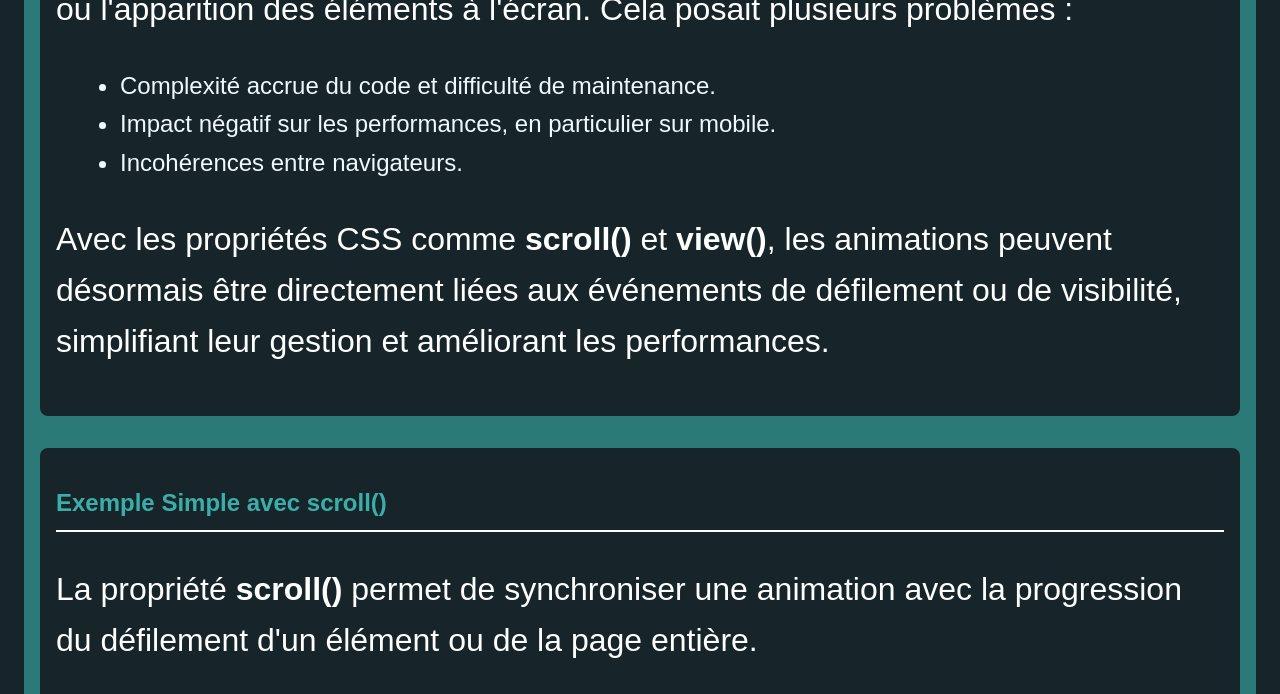
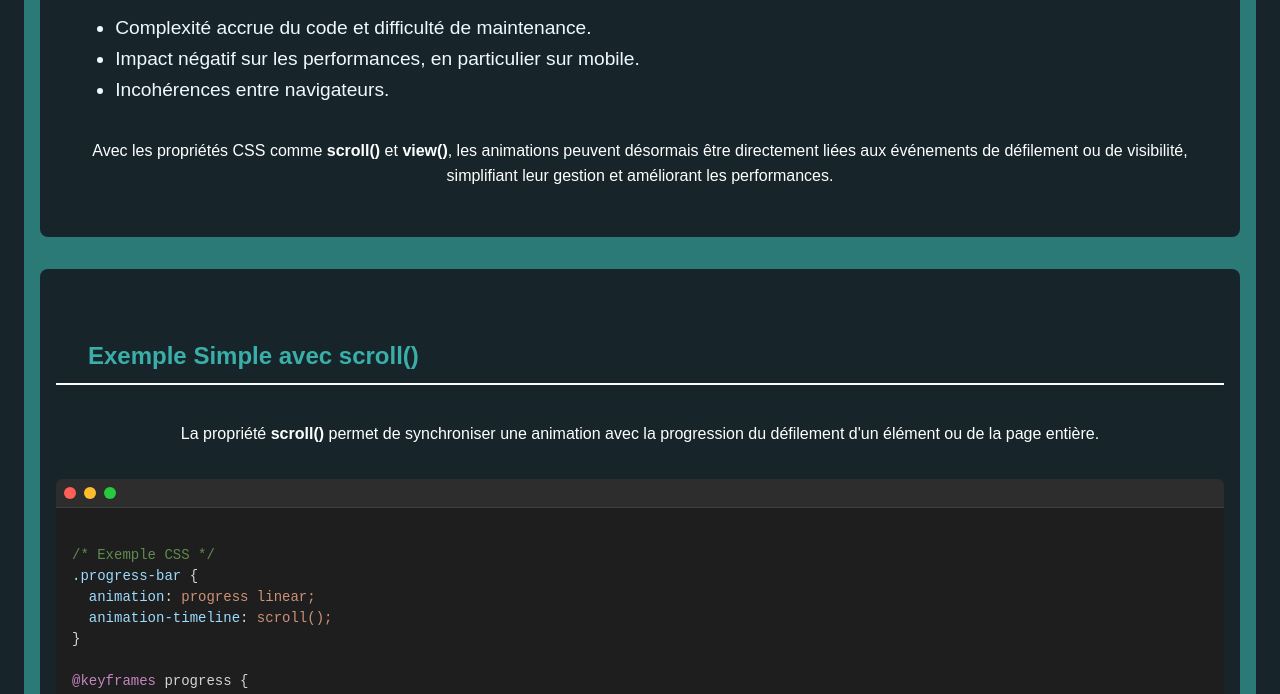
Before and after one commit to sasha4w/scrollDrivenGallery, a plain HTML site: page index.html in a window 1280 px wide. Shown: the part 664-1358 px from the top of the page. Drawn offline with Linux system fonts and the light colour scheme.

Commit message:
correction css + ajout du code du column scroll

```diff
--- a/src/style.css
+++ b/src/style.css
@@ -13,14 +13,12 @@
     var(--color-secondary-blue)
   );
 
-  /* Autres propriétés */
   background-color: var(--color-dark);
   color: var(--color-light);
 }
-/* Style de la barre de défilement pour Webkit (Chrome, Safari, Edge moderne) */
 ::-webkit-scrollbar {
-  width: 16px; /* Augmenter la largeur de la barre de défilement verticale */
-  height: 16px; /* Augmenter la hauteur de la barre de défilement horizontale */
+  width: 16px;
+  height: 16px;
   border-radius: 8px;
 }
 
@@ -80,27 +78,28 @@ body {
 h1 {
   color: var(--color-primary-blue);
   text-shadow: 2px 2px 4px rgba(0, 0, 0, 0.5);
+  font-size: 3rem;
 }
-
+h2 {
+  padding: 2rem;
+}
 p,
 figcaption {
   color: var(--color-light);
+  text-align: center;
 }
 
 img {
   max-width: 100%;
   height: auto;
 }
-h1 {
-  font-size: 4rem;
+ul {
+  margin: 0 0 1rem 1.2rem;
+  list-style-type: disc;
+  font-size: 1.2rem;
+  color: aliceblue;
 }
-p {
-  font-size: 2rem;
-}
-.icon {
-  width: 20rem;
-  height: 20rem;
-}
+
 main {
   margin-top: 300px;
 }
@@ -115,6 +114,10 @@ main {
     max-width: 100%;
   }
 }
+p {
+  padding: 1rem;
+}
+
 /* Animation header */
 
 /* Définir l'animation du header */
@@ -229,8 +232,7 @@ main {
   }
 
   .scroller-item figcaption {
-    font-size: 1.5rem; /* Taille du texte de la légende */
-    color: aliceblue;
+    color: var(--color-light);
     padding: 0 0.5rem; /* Ajout d'un padding pour éviter que le texte touche les bords */
   }
 
@@ -316,8 +318,7 @@ scroll-driven-compatibility .scroller-item img {
   margin-bottom: 0.5rem;
 }
 scroll-driven-compatibility .scroller-item figcaption {
-  font-size: 1.5rem;
-  color: aliceblue;
+  color: var(--color-light);
   padding: 0 0.5rem;
 }
 .explanation {
@@ -325,13 +326,6 @@ scroll-driven-compatibility .scroller-item figcaption {
   margin: 0 auto;
   font-family: Arial, sans-serif;
   line-height: 1.6;
-}
-
-ul {
-  margin: 0 0 1rem 1.5rem;
-  list-style-type: disc;
-  font-size: 1.5rem;
-  color: aliceblue;
 }
 
 .columns {
@@ -350,9 +344,6 @@ ul {
 .column-reverse {
   transform: translateY(calc(-100% + 400px));
   flex-direction: column-reverse;
-  animation: adjust-position linear forwards;
-  animation-timeline: scroll(root block);
-  transform: translateY(100%);
   animation: adjust-position linear forwards;
   animation-timeline: scroll();
   animation-duration: 100%;
--- a/src/web-component/scroll-column.js
+++ b/src/web-component/scroll-column.js
@@ -24,6 +24,9 @@ class ScrollColumns extends HTMLElement {
         <img src="./src/img/george.jpg" alt="Image 2" />
         <img src="./src/img/george.jpg" alt="Image 2" />
         <img src="./src/img/sonic.jpg" alt="Image 9" />
+        <img src="./src/img/sonic.jpg" alt="Image 9" />
+        <img src="./src/img/sonic.jpg" alt="Image 9" />
+
       </div>
     </div>
     `;
--- a/src/web-component/scroll-driven-explanations.js
+++ b/src/web-component/scroll-driven-explanations.js
@@ -101,18 +101,34 @@ class ScrollDrivenExplanations extends HTMLElement {
             <li>Mise à jour discrète des états visuels d'éléments spécifiques.</li>
           </ul>
           <code-viewer>
-/* Exemple CSS avancé */
-.parallax-section {
-  animation: parallax linear;
+.column-reverse {
+  transform: translateY(calc(-100% + 400px));
+  flex-direction: column-reverse;
+  animation: adjust-position linear forwards;
   animation-timeline: scroll();
-  animation-range: entry 0 exit 100%;
+  animation-duration: 100%;
 }
 
-.state-change {
-  animation: change step-end;
-  animation-timeline: view();
-  animation-range: cover 0 cover 100%;
+.column img {
+  border-radius: 10px;
+  padding: 5px;
 }
+
+@keyframes adjust-position {
+  from {
+    transform: translateY(-100%);
+  }
+
+  to {
+    transform: translateY(0);
+  }
+}
+
+.columns {
+  scroll-snap-type: y mandatory;
+  scroll-behavior: smooth;
+}
+
           </code-viewer>
           <p> voici une animation un peu plus complexe utilisant le scroll</p>
           <scroll-columns></scroll-columns>
```
